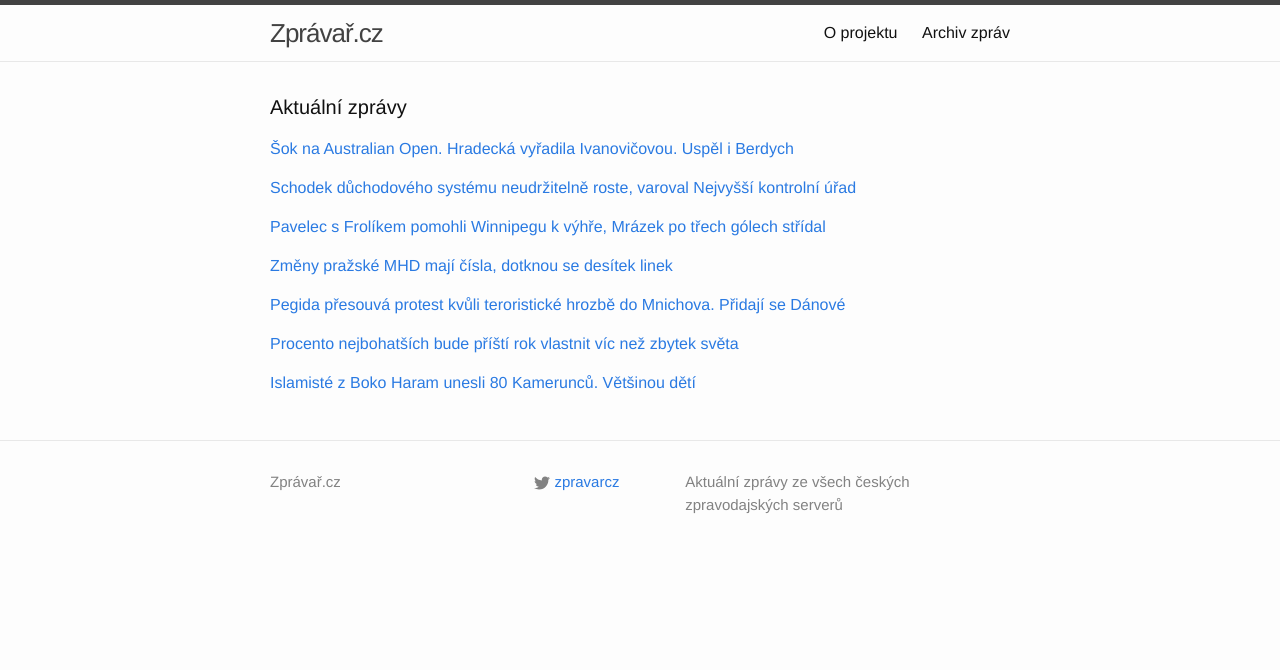
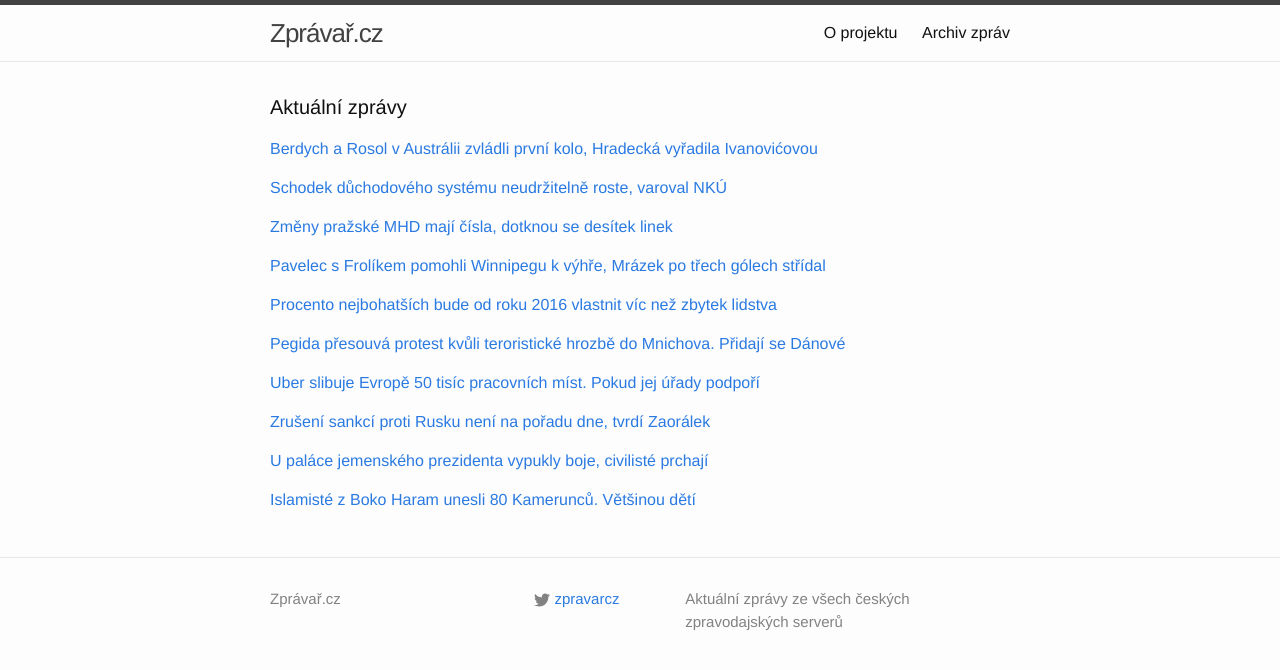
Before and after one commit to adliska/zpravar, a Jekyll site: the page built from index.html, in a window 1280 px wide. Shown: the top 670 px of the page. Built offline with Jekyll 4.4.1, drawn with Linux system fonts in a browser that asks for light colours; some of the changed lines change nothing that is shown.

Commit message:
zpravar news update

```diff
--- a/index.html
+++ b/index.html
@@ -5,9 +5,11 @@ layout: default
 <div class="home">
     <h1 class="page-heading">Aktuální zprávy</h1>
 
-<p><a href="javascript:;" onclick="toggle_visibility('zpravy0')">Šok na Australian Open. Hradecká vyřadila Ivanovičovou. Uspěl i Berdych</a></p>
+<p><a href="javascript:;" onclick="toggle_visibility('zpravy0')">Berdych a Rosol v Austrálii zvládli první kolo, Hradecká vyřadila Ivanovićovou</a></p>
 <div id="zpravy0" style="display:none">
 <ul>
+<li><a href=http://www.rozhlas.cz/_zprava/berdych-a-rosol-v-australii-zvladli-prvni-kolo-hradecka-vyradila-ivanoviovou--1445102>Berdych a Rosol v Austrálii zvládli první kolo, Hradecká vyřadila Ivanovićovou - www.rozhlas.cz</a></li>
+<li><a href=http://www.sportovninoviny.cz/zpravy/na-australian-open-postoupilo-do-2-kola-sest-cechu/1170567>Na Australian Open postoupilo do 2. kola šest Čechů - www.sportovninoviny.cz</a></li>
 <li><a href=http://www.denik.cz/tenis/sok-na-australian-open-hradecka-vyradila-ivanovicovou-postupuje-i-berdych-201501.html>Šok na Australian Open. Hradecká vyřadila Ivanovičovou. Uspěl i Berdych - www.denik.cz</a></li>
 <li><a href=http://www.tyden.cz/rubriky/sport/tenis/skvele-hradecka-vyradila-ivanovicovou-dal-jde-i-berdych_330558.html>Skvělé! Hradecká vyřadila Ivanovičovou, dál jde i Berdych - www.tyden.cz</a></li>
 <li><a href=http://www.rozhlas.cz/_zprava/berdych-uvod-v-melbourne-zvladl-hradecka-vyradila-svetovou-petku--1445102>Berdych úvod v Melbourne zvládl, Hradecká vyřadila světovou pětku - www.rozhlas.cz</a></li>
@@ -21,9 +23,12 @@ layout: default
 <li><a href=http://sport.aktualne.cz/senzacni-uvod-grandslamu-hradecka-vyradila-ivanovicovou/r~da5cffe29f9211e4bdad0025900fea04/>Senzační úvod grandslamu. Hradecká vyřadila Ivanovičovou! - sport.aktualne.cz</a></li>
 <li><a href=http://sport.idnes.cz/hradecka-v-melbourne-prekvapila-a-vyradila-srbku-ivanovicovou-p72-/tenis.aspx?c=A150119_051202_tenis_vis>Hradecká v Melbourne překvapila a vyřadila Srbku Ivanovičovou - sport.idnes.cz</a></li>
 </ul>
-</div><p><a href="javascript:;" onclick="toggle_visibility('zpravy1')">Schodek důchodového systému neudržitelně roste, varoval Nejvyšší kontrolní úřad</a></p>
+</div><p><a href="javascript:;" onclick="toggle_visibility('zpravy1')">Schodek důchodového systému neudržitelně roste, varoval NKÚ</a></p>
 <div id="zpravy1" style="display:none">
 <ul>
+<li><a href=http://zpravy.e15.cz/domaci/udalosti/schodek-duchodoveho-systemu-neudrzitelne-roste-varoval-nku-1154255>Schodek důchodového systému neudržitelně roste, varoval NKÚ - zpravy.e15.cz</a></li>
+<li><a href=http://domaci.ihned.cz/c1-63402790-schodek-duchodoveho-systemu-neudrzitelne-roste-varoval-nejvyssi-kontrolni-urad>Schodek důchodového systému neudržitelně roste, varoval Nejvyšší kontrolní úřad - domaci.ihned.cz</a></li>
+<li><a href=http://ekonomika.idnes.cz/stav-duchodoveho-systemu-je-dlouhodobe-neudrzitelny-varuje-nku-pxl-/ekonomika.aspx?c=A150119_083956_ekonomika_jpl>NKÚ: Na účtu pro přebytky z důchodového pojištění mohlo být jednou tolik - ekonomika.idnes.cz</a></li>
 <li><a href=http://domaci.ihned.cz/c1-63402790-schodek-duchodoveho-systemu-neudrzitelne-roste-varoval-nku>Schodek důchodového systému neudržitelně roste, varoval Nejvyšší kontrolní úřad - domaci.ihned.cz</a></li>
 <li><a href=http://www.ceskatelevize.cz/ct24/ekonomika/298672-na-vyplaceni-duchodu-mohlo-byt-dvakrat-vice-penez-ale-neni/>Na vyplácení důchodů mohlo být dvakrát více peněz, ale není - www.ceskatelevize.cz</a></li>
 <li><a href=http://www.rozhlas.cz/_zprava/schodek-duchodoveho-systemu-neudrzitelne-roste-varoval-nku--1445126>Schodek důchodového systému neudržitelně roste, varoval NKÚ - www.rozhlas.cz</a></li>
@@ -31,8 +36,17 @@ layout: default
 <li><a href=http://zpravy.aktualne.cz/ekonomika/schodek-penzijniho-systemu-neudrzitelne-roste-varoval-nku/r~3c0c27229fac11e4bdad0025900fea04/>Schodek penzijního systému neudržitelně roste, varoval NKÚ - zpravy.aktualne.cz</a></li>
 <li><a href=http://www.ceskenoviny.cz/zpravy/zpravy/schodek-duchodoveho-systemu-neudrzitelne-roste-varoval-nku/1170597>Schodek důchodového systému neudržitelně roste, varoval NKÚ - www.ceskenoviny.cz</a></li>
 </ul>
-</div><p><a href="javascript:;" onclick="toggle_visibility('zpravy2')">Pavelec s Frolíkem pomohli Winnipegu k výhře, Mrázek po třech gólech střídal</a></p>
+</div><p><a href="javascript:;" onclick="toggle_visibility('zpravy2')">Změny pražské MHD mají čísla, dotknou se desítek linek</a></p>
 <div id="zpravy2" style="display:none">
+<ul>
+<li><a href=http://www.ceskatelevize.cz/ct24/regiony/298671-zmeny-prazske-mhd-maji-cisla-dotknou-se-desitek-linek/>Změny pražské MHD mají čísla, dotknou se desítek linek - www.ceskatelevize.cz</a></li>
+<li><a href=http://praha.idnes.cz/navrh-zmen-v-prazske-mhd-od-dubna-2015-dur-/praha-zpravy.aspx?c=A150118_195204_praha-zpravy_jan>Téměř sto linek má jet jinak. Víme, jak chce Ropid změnit MHD v Praze - praha.idnes.cz</a></li>
+<li><a href=http://praha.idnes.cz/navrh-zmen-v-prazske-mhd-od-dubna-2015-autobusy-vychod-prahy-p3o-/praha-zpravy.aspx?c=A150118_191805_praha-zpravy_jan>DOKUMENT: Návrh změn v pražské MHD od dubna 2015 - autobusy, východ Prahy - praha.idnes.cz</a></li>
+<li><a href=http://praha.idnes.cz/navrh-zmen-v-prazske-mhd-od-dubna-2015-autobusy-zapad-prahy-pec-/praha-zpravy.aspx?c=A150118_191210_praha-zpravy_jan>DOKUMENT: Návrh změn v pražské MHD od dubna 2015 - autobusy, západ Prahy - praha.idnes.cz</a></li>
+<li><a href=http://praha.idnes.cz/navrh-zmen-v-prazske-mhd-od-dubna-2015-tramvaje-fmu-/praha-zpravy.aspx?c=A150118_190557_praha-zpravy_jan>DOKUMENT: Návrh změn v pražské MHD od dubna 2015 - tramvaje - praha.idnes.cz</a></li>
+</ul>
+</div><p><a href="javascript:;" onclick="toggle_visibility('zpravy3')">Pavelec s Frolíkem pomohli Winnipegu k výhře, Mrázek po třech gólech střídal</a></p>
+<div id="zpravy3" style="display:none">
 <ul>
 <li><a href=http://www.rozhlas.cz/_zprava/pavelec-s-frolikem-pomohli-winnipegu-k-vyhre-mrazek-po-trech-golech-stridal--1445124>Pavelec s Frolíkem pomohli Winnipegu k výhře, Mrázek po třech gólech střídal - www.rozhlas.cz</a></li>
 <li><a href=http://www.denik.cz/hokej/frolik-s-pavelcem-prispeli-k-dalsi-vyhre20150119.html>Frolík s Pavelcem přispěli k další výhře Winnipegu - www.denik.cz</a></li>
@@ -40,33 +54,47 @@ layout: default
 <li><a href=http://www.denik.cz/z_domova/frolik-s-pavelcem-prispeli-k-dalsi-vyhre20150119.html>Frolík s Pavelcem přispěli k další výhře Winnipegu - www.denik.cz</a></li>
 <li><a href=http://www.sportovninoviny.cz/zpravy/frolik-s-pavelcem-prispeli-k-dalsi-vyhre-winnipegu/1170574>Frolík s Pavelcem přispěli k další výhře Winnipegu - www.sportovninoviny.cz</a></li>
 </ul>
-</div><p><a href="javascript:;" onclick="toggle_visibility('zpravy3')">Změny pražské MHD mají čísla, dotknou se desítek linek</a></p>
-<div id="zpravy3" style="display:none">
+</div><p><a href="javascript:;" onclick="toggle_visibility('zpravy4')">Procento nejbohatších bude od roku 2016 vlastnit víc než zbytek lidstva</a></p>
+<div id="zpravy4" style="display:none">
 <ul>
-<li><a href=http://www.ceskatelevize.cz/ct24/regiony/298671-zmeny-prazske-mhd-maji-cisla-dotknou-se-desitek-linek/>Změny pražské MHD mají čísla, dotknou se desítek linek - www.ceskatelevize.cz</a></li>
-<li><a href=http://praha.idnes.cz/navrh-zmen-v-prazske-mhd-od-dubna-2015-dur-/praha-zpravy.aspx?c=A150118_195204_praha-zpravy_jan>Téměř sto linek má jet jinak. Víme, jak chce Ropid změnit MHD v Praze - praha.idnes.cz</a></li>
-<li><a href=http://praha.idnes.cz/navrh-zmen-v-prazske-mhd-od-dubna-2015-autobusy-vychod-prahy-p3o-/praha-zpravy.aspx?c=A150118_191805_praha-zpravy_jan>DOKUMENT: Návrh změn v pražské MHD od dubna 2015 - autobusy, východ Prahy - praha.idnes.cz</a></li>
-<li><a href=http://praha.idnes.cz/navrh-zmen-v-prazske-mhd-od-dubna-2015-autobusy-zapad-prahy-pec-/praha-zpravy.aspx?c=A150118_191210_praha-zpravy_jan>DOKUMENT: Návrh změn v pražské MHD od dubna 2015 - autobusy, západ Prahy - praha.idnes.cz</a></li>
-<li><a href=http://praha.idnes.cz/navrh-zmen-v-prazske-mhd-od-dubna-2015-tramvaje-fmu-/praha-zpravy.aspx?c=A150118_190557_praha-zpravy_jan>DOKUMENT: Návrh změn v pražské MHD od dubna 2015 - tramvaje - praha.idnes.cz</a></li>
+<li><a href=http://byznys.ihned.cz/c1-63402810-procento-nejbohatsich-bude-od-roku-2016-vlastnit-vic-nez-zbytek-lidstva>Procento nejbohatších bude od roku 2016 vlastnit víc než zbytek lidstva - byznys.ihned.cz</a></li>
+<li><a href=http://ekonomika.idnes.cz/bohatstvi-propast-0ne-/eko-zahranicni.aspx?c=A150119_072841_eko-zahranicni_skr>Procento nejbohatších bude příští rok vlastnit víc než zbytek světa - ekonomika.idnes.cz</a></li>
+<li><a href=http://www.lidovky.cz/procento-nejbohatsich-bude-pry-vlastnit-vic-nez-zbytek-lidstva-pwj-/zpravy-svet.aspx?c=A150119_072709_ln_zahranici_mmu>Procento nejbohatších bude vlastnit víc než zbytek lidstva  - www.lidovky.cz</a></li>
+<li><a href=http://zpravy.aktualne.cz/zahranici/procento-nejbohatsich-bude-vlastnit-vic-nez-zbytek-lidstva/r~523d81529f9e11e4aff10025900fea04/>Procento nejbohatších bude vlastnit víc než zbytek lidstva - zpravy.aktualne.cz</a></li>
+<li><a href=http://www.novinky.cz/ekonomika/359111-procento-nejbohatsich-bude-brzy-vlastnit-vic-nez-zbylych-99-procent-lidstva.html>Procento nejbohatších bude brzy vlastnit víc než zbylých 99 procent lidstva  - www.novinky.cz</a></li>
 </ul>
-</div><p><a href="javascript:;" onclick="toggle_visibility('zpravy4')">Pegida přesouvá protest kvůli teroristické hrozbě do Mnichova. Přidají se Dánové</a></p>
-<div id="zpravy4" style="display:none">
+</div><p><a href="javascript:;" onclick="toggle_visibility('zpravy5')">Pegida přesouvá protest kvůli teroristické hrozbě do Mnichova. Přidají se Dánové</a></p>
+<div id="zpravy5" style="display:none">
 <ul>
 <li><a href=http://zahranicni.ihned.cz/evropa-slovensko/c1-63402780-pegida-presouva-protest-kvuli-teroristicke-hrozbe-do-mnichova-pridaji-se-danove>Pegida přesouvá protest kvůli teroristické hrozbě do Mnichova. Přidají se Dánové - zahranicni.ihned.cz</a></li>
 <li><a href=http://zahranicni.ihned.cz/evropa-slovensko/c1-63402780-pegida-presouva-protest-kvuli-hrozbe-do-mnichova-pridaji-se-danove>Pegida přesouvá protest kvůli hrozbě do Mnichova. Přidají se Dánové - zahranicni.ihned.cz</a></li>
 <li><a href=http://www.ceskatelevize.cz/ct24/svet/298670-misto-drazdan-se-priznivci-pegidy-sejdou-v-mnichove/>Místo Drážďan se příznivci Pegidy sejdou v Mnichově - www.ceskatelevize.cz</a></li>
 <li><a href=http://www.novinky.cz/zahranicni/evropa/359113-nemecti-odpurci-islamu-se-misto-v-drazdanech-sejdou-v-mnichove.html>Němečtí odpůrci islámu se místo v Drážďanech sejdou v Mnichově  - www.novinky.cz</a></li>
 </ul>
-</div><p><a href="javascript:;" onclick="toggle_visibility('zpravy5')">Procento nejbohatších bude příští rok vlastnit víc než zbytek světa</a></p>
-<div id="zpravy5" style="display:none">
+</div><p><a href="javascript:;" onclick="toggle_visibility('zpravy6')">Uber slibuje Evropě 50 tisíc pracovních míst. Pokud jej úřady podpoří</a></p>
+<div id="zpravy6" style="display:none">
 <ul>
-<li><a href=http://ekonomika.idnes.cz/bohatstvi-propast-0ne-/eko-zahranicni.aspx?c=A150119_072841_eko-zahranicni_skr>Procento nejbohatších bude příští rok vlastnit víc než zbytek světa - ekonomika.idnes.cz</a></li>
-<li><a href=http://www.lidovky.cz/procento-nejbohatsich-bude-pry-vlastnit-vic-nez-zbytek-lidstva-pwj-/zpravy-svet.aspx?c=A150119_072709_ln_zahranici_mmu>Procento nejbohatších bude vlastnit víc než zbytek lidstva  - www.lidovky.cz</a></li>
-<li><a href=http://zpravy.aktualne.cz/zahranici/procento-nejbohatsich-bude-vlastnit-vic-nez-zbytek-lidstva/r~523d81529f9e11e4aff10025900fea04/>Procento nejbohatších bude vlastnit víc než zbytek lidstva - zpravy.aktualne.cz</a></li>
-<li><a href=http://www.novinky.cz/ekonomika/359111-procento-nejbohatsich-bude-brzy-vlastnit-vic-nez-zbylych-99-procent-lidstva.html>Procento nejbohatších bude brzy vlastnit víc než zbylých 99 procent lidstva  - www.novinky.cz</a></li>
+<li><a href=http://byznys.ihned.cz/c1-63402830-uber-slibuje-evrope-50-tisic-pracovnich-mist-pokud-jej-urady-podpori>Uber slibuje Evropě 50 tisíc pracovních míst. Pokud jej úřady podpoří - byznys.ihned.cz</a></li>
+<li><a href=http://www.denik.cz/ekonomika/taxisluzba-uber-vytvori-50-tisic-novych-pracovnich-mist-v-evrope-20150119.html>Taxislužba Uber vytvoří 50 tisíc nových pracovních míst v Evropě - www.denik.cz</a></li>
+<li><a href=http://byznys.ihned.cz/c1-63402830-uber-vytvori-v-evrope-az-50-000-pracovnich-mist-pokud-se-dohodne-s-urady>Uber vytvoří v Evropě až 50 000 pracovních míst, pokud se dohodne s úřady - byznys.ihned.cz</a></li>
+<li><a href=http://www.financninoviny.cz/zpravodajstvi/zpravy/uber-slibuje-50-000-novych-pracovnich-mist-v-evrope/1170603>Uber slibuje 50.000 nových pracovních míst v Evropě - www.financninoviny.cz</a></li>
 </ul>
-</div><p><a href="javascript:;" onclick="toggle_visibility('zpravy6')">Islamisté z Boko Haram unesli 80 Kamerunců. Většinou dětí</a></p>
-<div id="zpravy6" style="display:none">
+</div><p><a href="javascript:;" onclick="toggle_visibility('zpravy7')">Zrušení sankcí proti Rusku není na pořadu dne, tvrdí Zaorálek</a></p>
+<div id="zpravy7" style="display:none">
+<ul>
+<li><a href=http://www.novinky.cz/domaci/359123-zruseni-sankci-proti-rusku-neni-na-poradu-dne-tvrdi-zaoralek.html>Zrušení sankcí proti Rusku není na pořadu dne, tvrdí Zaorálek - www.novinky.cz</a></li>
+<li><a href=http://www.lidovky.cz/podle-zaoralka-neprisel-cas-na-zmenu-pristupu-eu-k-ruske-federaci-pyr-/zpravy-domov.aspx?c=A150119_091302_ln_domov_mmu>Rusko se nepolepšilo, náš přístup k němu nezměníme, tvrdí Zaorálek  - www.lidovky.cz</a></li>
+<li><a href=http://www.ceskenoviny.cz/zpravy/zpravy/podle-zaoralka-neprisel-cas-na-zmenu-pristupu-eu-k-ruske-federaci/1170616>Podle Zaorálka nepřišel čas na změnu přístupu EU k Ruské federaci - www.ceskenoviny.cz</a></li>
+</ul>
+</div><p><a href="javascript:;" onclick="toggle_visibility('zpravy8')">U paláce jemenského prezidenta vypukly boje, civilisté prchají</a></p>
+<div id="zpravy8" style="display:none">
+<ul>
+<li><a href=http://zpravy.idnes.cz/u-palace-jemenskeho-prezidenty-vypukly-boje-fmx-/zahranicni.aspx?c=A150119_091941_zahranicni_ert>U paláce jemenského prezidenta vypukly boje, civilisté prchají - zpravy.idnes.cz</a></li>
+<li><a href=http://zpravy.aktualne.cz/zahranici/u-palace-jemenske-prezidenta-zuri-boje/r~4d28a1bc9fa611e4b6d20025900fea04/>U paláce jemenské prezidenta zuří boje - zpravy.aktualne.cz</a></li>
+<li><a href=http://www.novinky.cz/zahranicni/blizky-a-stredni-vychod/359114-u-palace-jemenskeho-prezidenta-zuri-boje.html>U paláce jemenského prezidenta zuří boje - www.novinky.cz</a></li>
+</ul>
+</div><p><a href="javascript:;" onclick="toggle_visibility('zpravy9')">Islamisté z Boko Haram unesli 80 Kamerunců. Většinou dětí</a></p>
+<div id="zpravy9" style="display:none">
 <ul>
 <li><a href=http://zahranicni.ihned.cz/afrika/c1-63402760-islamiste-z-boko-haram-unesli-80-kameruncu-vetsinou-deti>Islamisté z Boko Haram unesli 80 Kamerunců. Většinou dětí - zahranicni.ihned.cz</a></li>
 <li><a href=http://zahranicni.ihned.cz/afrika/c1-63402760-islamiste-z-boko-haram-unesli-80-kameruncu-vcetne-deti>Islamisté z Boko Haram unesli 80 Kamerunců včetně dětí - zahranicni.ihned.cz</a></li>
```
